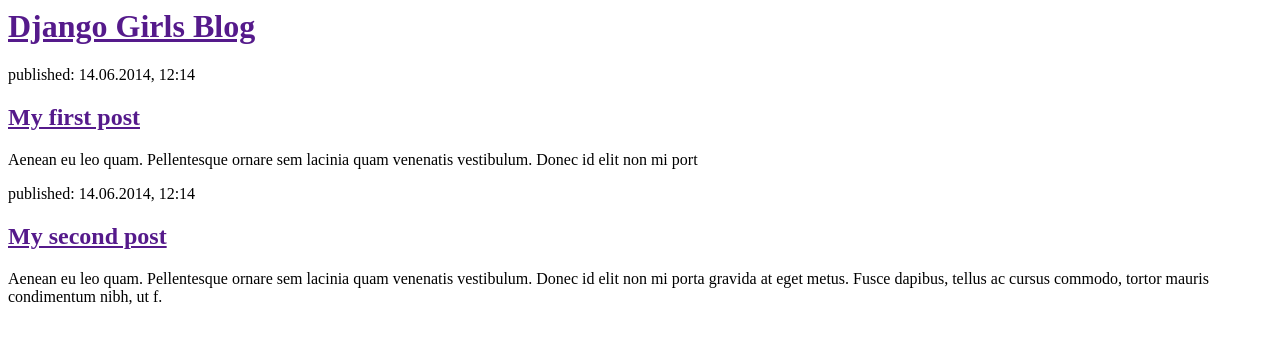
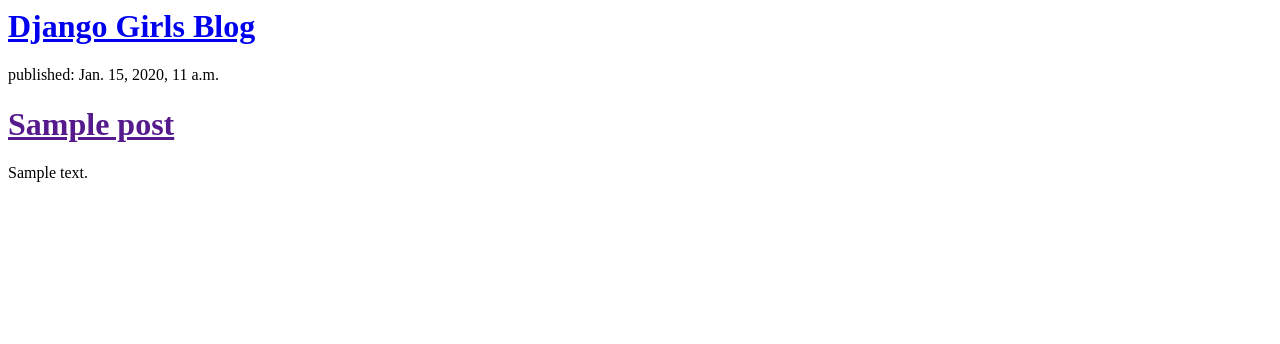
Before and after one commit to kiemrong08/my-first-blog, a Django app: template mysite/blog/templates/blog/post_list.html in a window 1280 px wide. Shown: the top 344 px of the page. Run offline with Django 3.2, Linux system fonts and the light colour scheme; the template is opened without the code that fills it: values that come from a table or form of the project are taken from there, others are empty; tables that the repository leaves empty hold one stand-in row (values such as "Sample post").

Commit message:
Them views de tao va sua blog trong site

```diff
--- a/mysite/blog/templates/blog/post_list.html
+++ b/mysite/blog/templates/blog/post_list.html
@@ -4,17 +4,14 @@
 	</head>
 	<body>
 		<div>
-			<h1><a href="">Django Girls Blog</a></h1>
+    		<h1><a href="/">Django Girls Blog</a></h1>
 		</div>
-		<div>
-			<p>published: 14.06.2014, 12:14</p>
-			<h2><a href="">My first post</a></h2>
-			<p>Aenean eu leo quam. Pellentesque ornare sem lacinia quam venenatis vestibulum. Donec id elit non mi port
-		</div>
-		<div>
-			<p>published: 14.06.2014, 12:14</p>
-			<h2><a href="">My second post</a></h2>
-			<p>Aenean eu leo quam. Pellentesque ornare sem lacinia quam venenatis vestibulum. Donec id elit non mi porta gravida at eget metus. Fusce dapibus, tellus ac cursus commodo, tortor mauris condimentum nibh, ut f.
-		</div>
+		{% for post in posts %}
+			<div>
+				<p>published: {{ post.published_date }}</p>
+				<h1><a href="">{{ post.title }}</a></h1>
+				<p>{{ post.text|linebreaks }}</p>
+			</div>
+		{% endfor %}<!-- </div> -->
 	</body>
 </html>
--- a/mysite/blog/views.py
+++ b/mysite/blog/views.py
@@ -1,5 +1,7 @@
 from django.shortcuts import render
-
+from django.utils import timezone
+from .models import Post
 # Create your views here.
 def post_list(request):
-	return render(request, 'blog/post_list.html', {})
+	posts = Post.objects.filter(published_date__lte=timezone.now()).order_by('published_date')
+	return render(request, 'blog/post_list.html', {'posts': posts})
```
Also changed, not shown: mysite/blog/models.py (+5 -5 lines).
